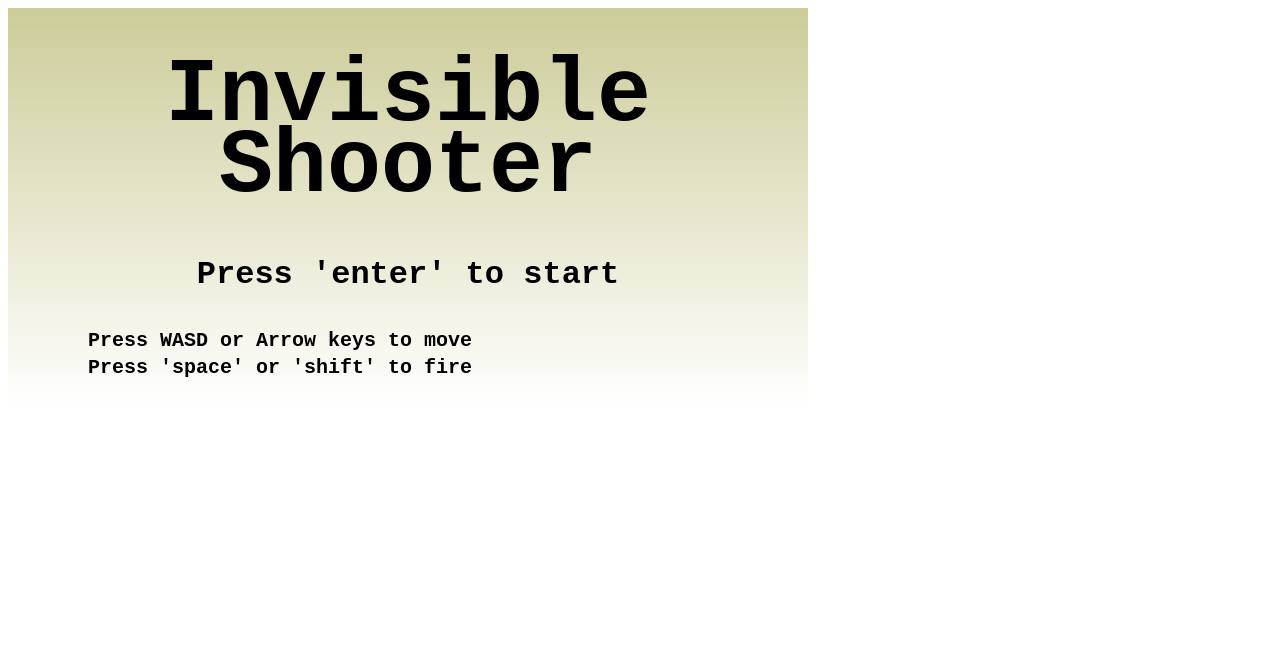
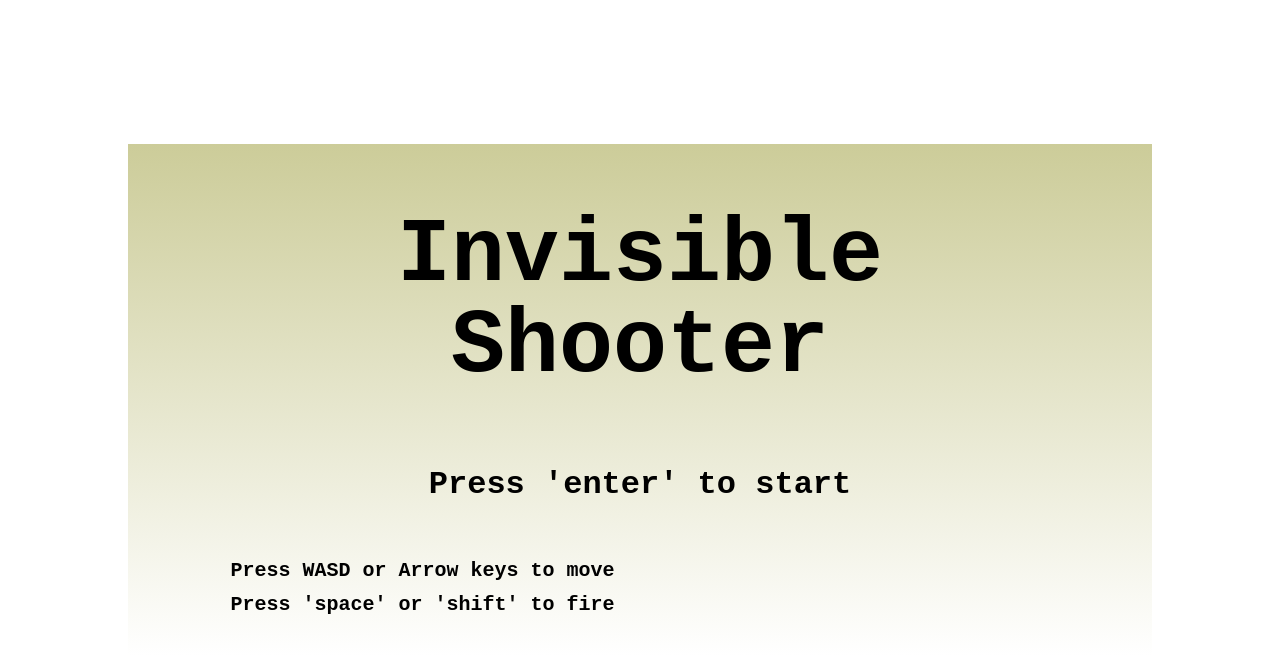
Before and after one commit to maximiliano/one-game-per-week, a plain HTML site: page 01-invisible-shooter/index.html in a window 1280 px wide. Drawn offline with Linux system fonts and the light colour scheme.

Commit message:
01 - Canvas size is set proportional to screen size

```diff
--- a/01-invisible-shooter/game.js
+++ b/01-invisible-shooter/game.js
@@ -1,5 +1,4 @@
-var WIDTH = 800,
-    HEIGHT = 400,
+var WIDTH, HEIGHT,
     avatar,
     enemyManager,
     scoreManager,
@@ -475,8 +474,21 @@ function HitsManager (avatar) {
     };
 }
 
+
 window.onload = function(){
     var canvas = document.getElementById("game");
+
+    var viewportWidth = window.innerWidth;
+    var viewportHeight = window.innerHeight;
+
+    WIDTH = viewportWidth * 0.8;
+    HEIGHT = WIDTH / 2;
+
+    canvas.style.position = "absolute";
+    canvas.setAttribute("width", WIDTH);
+    canvas.setAttribute("height", HEIGHT);
+    canvas.style.top = (viewportHeight - HEIGHT) / 2 + "px";
+    canvas.style.left = (viewportWidth - WIDTH) / 2 + "px";
 
     var game = new Game(canvas);
     game.init();
--- a/01-invisible-shooter/index.html
+++ b/01-invisible-shooter/index.html
@@ -11,7 +11,7 @@
   </head>
 
   <body>
-    <canvas id="game" width="800" height="400"></canvas>
+    <canvas id="game"></canvas>
   </body>
 
 </html>
```
